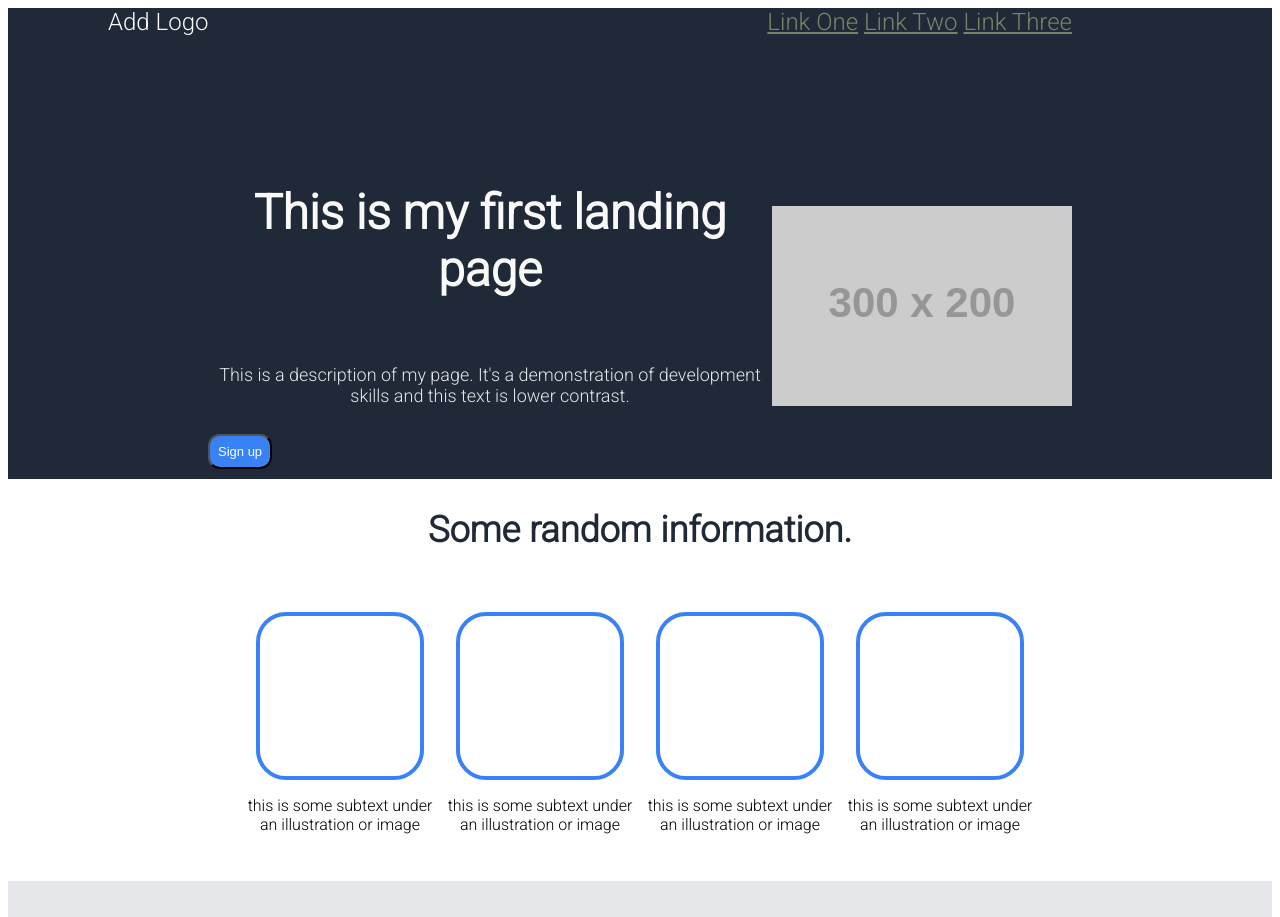
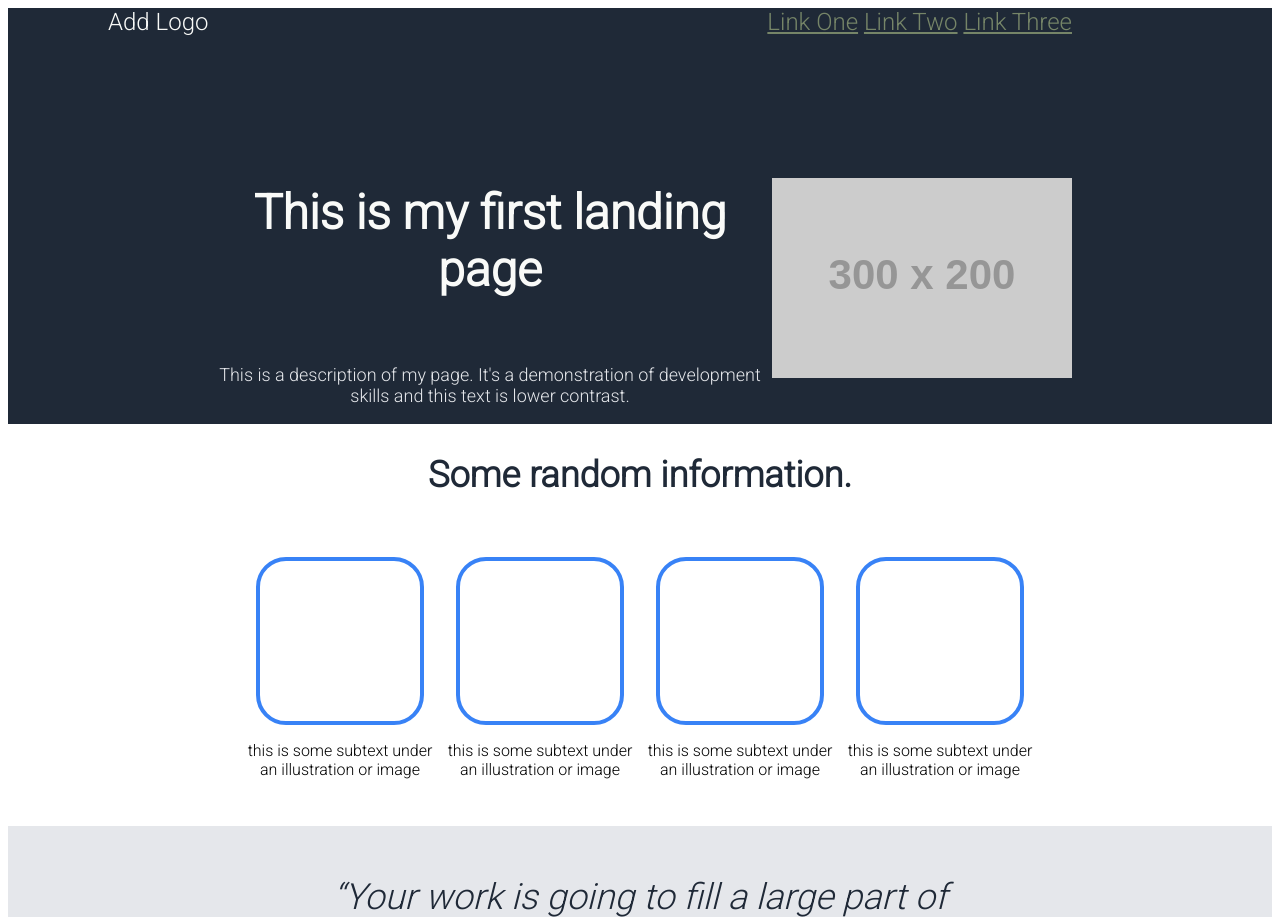
Before and after one commit to Justinholb24/Landing-Page, a plain HTML site: page index.html in a window 1280 px wide. Shown: the top 917 px of the page. Drawn offline with Linux system fonts and the light colour scheme; placeholder pictures from the web are drawn by us.

Commit message:
Update index.html
Removed extra class definition

```diff
--- a/index.html
+++ b/index.html
@@ -9,11 +9,7 @@
     <link rel="stylesheet" href = "styles.css" />
 </head>
 
-
 <body>
-
-
-
     <div class = "header">
     <div class="logo">Add Logo</div>
     <div class = "links">
@@ -23,13 +19,11 @@
     </div>
 </div>
 
-
         <div class="herocontainer">
     <div class="hero">
   <p class = "introduction"> This is my first landing page</p>
   <p class = "description"> This is a description of my page.
       It's a demonstration of development skills and this text is lower contrast. </p>
-    <button class = "signup"> Sign up</button>
 
     </div>
 
@@ -37,7 +31,6 @@
     <img src= "https://via.placeholder.com/300x200" />
 </div>
             </div>
-
 
             <main>
             <h2>Some random information.</h2>
@@ -64,7 +57,6 @@
                 </div>
             </main>
 
-
     <div class="section3">
         <div class = "quote"> “Your work is going to fill a large part of your life, and the only way to be truly satisfied is to do what you believe is great work. And the only way to do great work is to love what you do. If you haven't found it yet, keep looking. Don't settle. As with all matters of the heart, you'll know when you find it.” .
             <strong class = "endquote"> --Steve Jobs </strong> </div>
```
